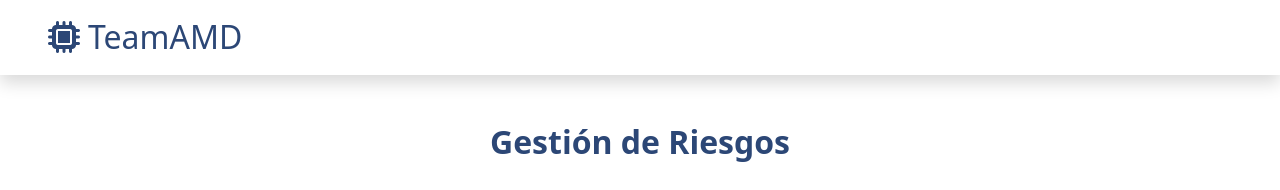
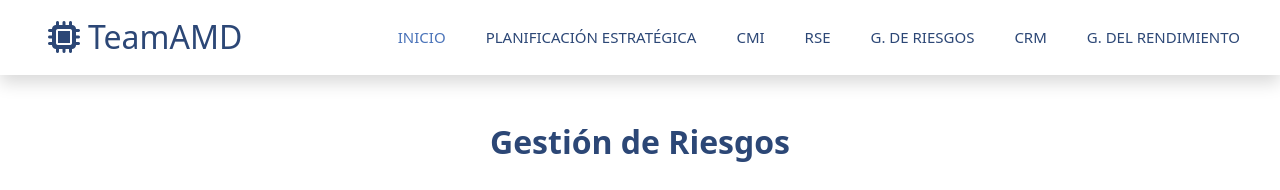
Before and after one commit to Janoq25/Janoq25.github.io, a plain HTML site: page Gestión de Riesgos.html in a window 1280 px wide. Shown: the top 190 px of the page. Drawn offline with nearby package versions, Linux system fonts and the light colour scheme; a script that the page names is missing.

Commit message:
Update Gestión de Riesgos.html

```diff
--- a/Gestión de Riesgos.html
+++ b/Gestión de Riesgos.html
@@ -32,10 +32,6 @@
     <style>
         /* Regla CSS para ocultar el texto en el navbar al pasar el cursor */
 
-        #navbar:hover .navbar-nav .nav-link {
-            color: transparent;
-            transition: color 0.3s ease;
-        }
 
         .card-icon {
             font-size: 40px;
```
